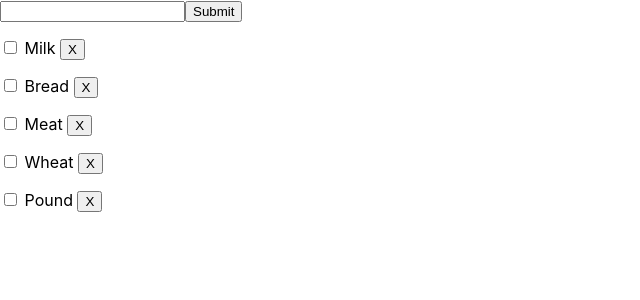
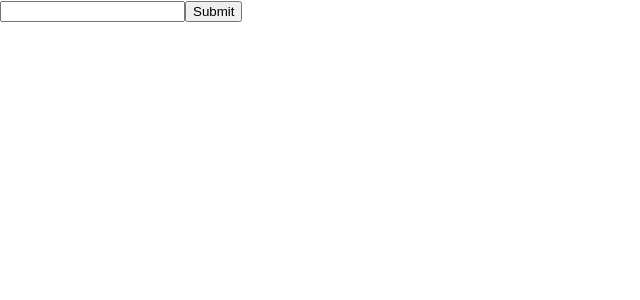
Before and after one commit to the-arcade-01/Grocery-List, a React (Create React App) app in the folder grocery/: page / in a window 1280 px wide. Shown: the top 300 px of the page, without its empty margins (0-640 px from the left). Built offline with nearby package versions, Linux system fonts and the light colour scheme.

Commit message:
local storage in addItem, not working in delete,markitem

```diff
--- a/grocery/package.json
+++ b/grocery/package.json
@@ -8,7 +8,8 @@
     "@testing-library/user-event": "^7.2.1",
     "react": "^16.13.1",
     "react-dom": "^16.13.1",
-    "react-scripts": "3.4.3"
+    "react-scripts": "3.4.3",
+    "uuid": "^8.3.0"
   },
   "scripts": {
     "start": "react-scripts start",
--- a/grocery/src/App.js
+++ b/grocery/src/App.js
@@ -3,36 +3,11 @@ import './App.css';
 
 import GroceryList from './components/List';
 import AddItem from './components/AddItem';
+import {v4 as uuidv4} from 'uuid';
 
 class App extends React.Component{
   state = {
-    grocery : [
-      {
-        id : 1,
-        title : 'Milk',
-        completed : false
-      },
-      {
-        id : 2,
-        title : 'Bread',
-        completed : false
-      },
-      {
-        id : 3,
-        title : 'Meat',
-        completed : false
-      },
-      {
-        id : 4,
-        title : 'Wheat',
-        completed : false
-      },
-      {
-        id : 5,
-        title : 'Pound',
-        completed : false
-      }
-    ]
+    grocery : []
   }
   markItem = (id) => {
     this.setState({grocery:this.state.grocery.map(item=>{
@@ -45,15 +20,35 @@ class App extends React.Component{
   deleteItem = (id) => {
     this.setState({grocery:this.state.grocery.filter(item=>{
       return item.id !== id;
-    })})
+    })});
+    localStorage.setItem('grocery',null);
+    localStorage.setItem('grocery',JSON.stringify(this.state.grocery));
   }
   addItem = (item) =>{
     const newItem = {
-      id : 6,
+      id : uuidv4(),
       title : item,
       completed : false
     }
-    this.setState({grocery:[...this.state.grocery,newItem]});
+    if(localStorage.getItem('grocery') === null){
+      const items = [];
+      items.push(newItem);
+      localStorage.setItem('grocery',JSON.stringify(items));
+    } else {
+      const items = JSON.parse(localStorage.getItem('grocery'));
+      items.push(newItem);
+      localStorage.setItem('grocery',JSON.stringify(items));
+    }
+    this.setState({grocery:JSON.parse(localStorage.getItem('grocery'))});
+  }
+  // runs after render, here used for displaying the grocery items after rendering or refreshing
+  componentDidMount() {
+    const items = JSON.parse(localStorage.getItem('grocery'));
+    if(items === null){
+      return false;
+    } else {
+      this.setState({grocery:items});
+    }
   }
   render() {
     return (
```
Also changed, not shown: 1 other file (tests, documents, lock files or other folders).
